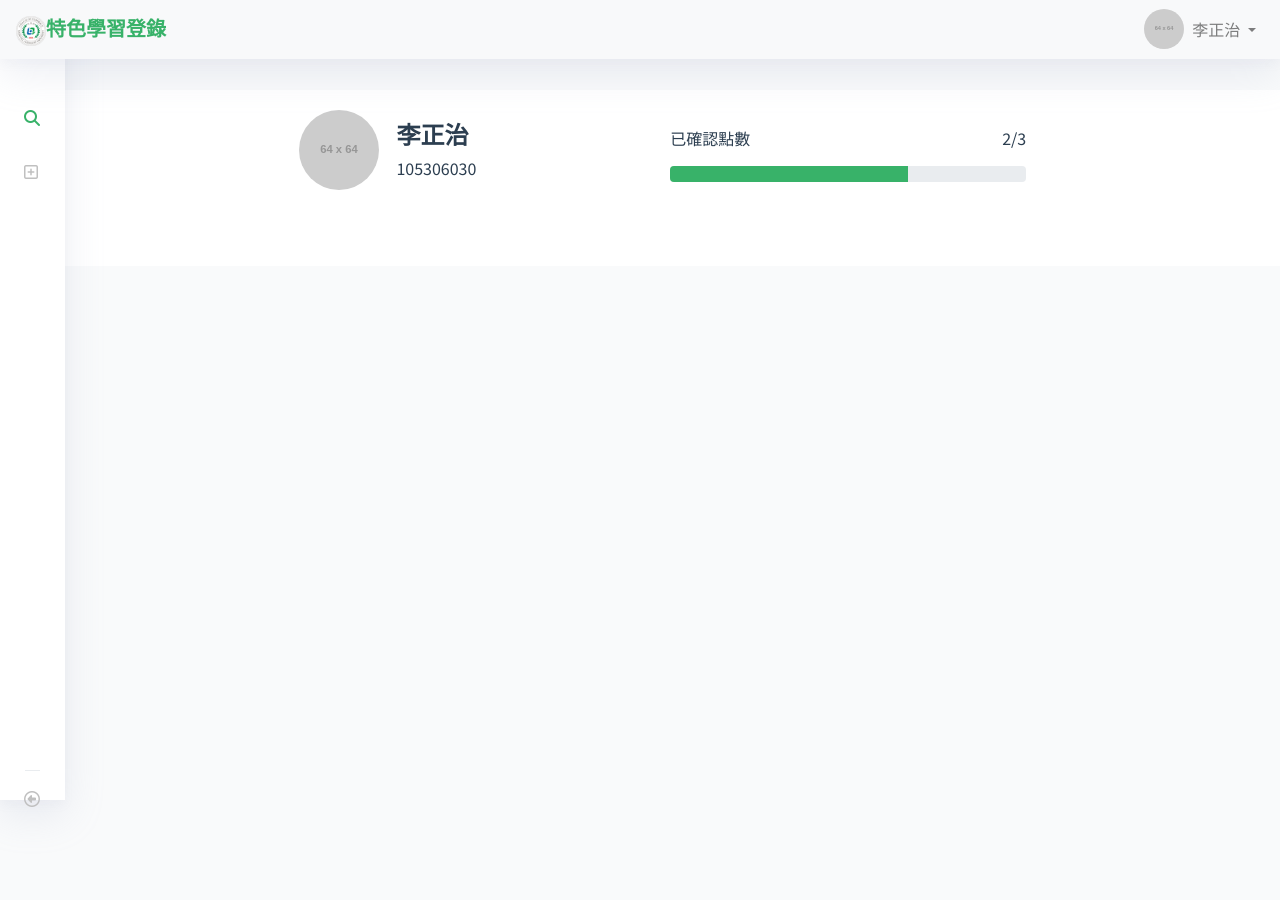
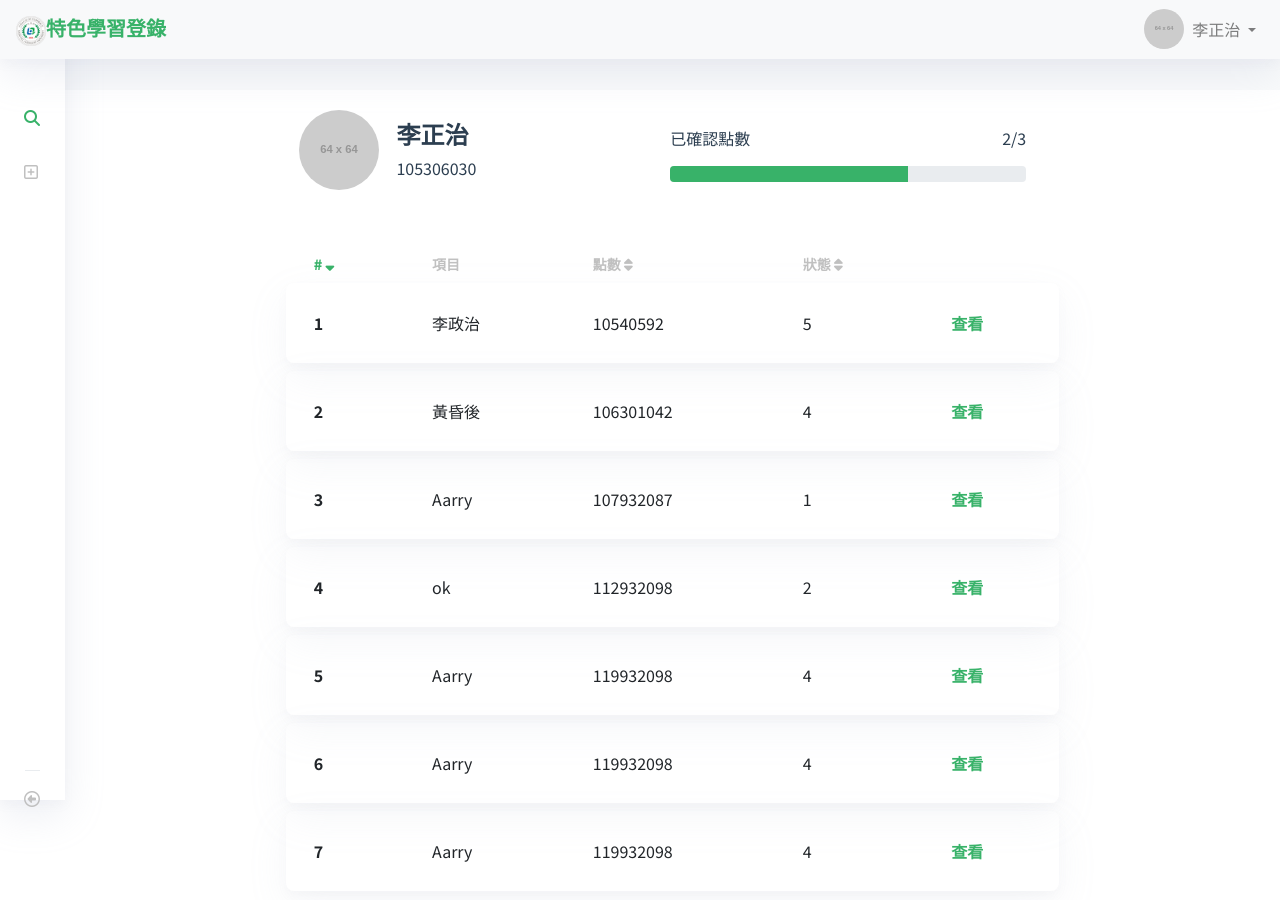
Before and after one commit to adchengzhi7/mbaSite, a Vue app in the folder frontend/: page /student in a window 1280 px wide. Shown: the top 900 px of the page. Before the commit the page ends 800 px from the top, so only its background shows below. Built offline with nearby package versions, Linux system fonts and the light colour scheme.

Commit message:
modeify page\table Ele -> page\table Temp , done pageTA  and modify pageSTUDENT

```diff
--- /dev/null
+++ b/frontend/src/components/ele-tableStudent.vue
@@ -0,0 +1,159 @@
+<template>
+    <div>
+        <customTable>
+
+            <template #thead>
+                  <tr>
+                    <th :key="th.key" v-for="th in thead" @click ="sortSelector(th.id,th.isSort)"  scope="col">
+                        <span :class="{'title-green':sortBy == th.id}">
+                            {{th.title}}
+                            <i v-if="sortBy == th.id && isReverse== false" class="fas fa-sort-down"></i>
+                            <i v-else-if="sortBy == th.id && isReverse== true" class="fas fa-sort-up"></i>
+                            <span v-else-if="!th.isSort"></span>
+                            <i v-else class="fas fa-sort"></i>
+                        </span>
+
+                    </th>
+
+                    <th></th>
+                </tr>
+            </template>
+            <template #tbody>
+                <tr class="bg-shadow-hover rounded" :key="item.id" v-for="item in filterData">
+                    <th scope="row">{{item.id}}</th>
+                    <td   v-html="(item.section)"></td>
+                    <td  v-html="(item.point)"></td>
+                    <td  v-html="(item.status)"></td>
+                    <td> <router-link to="/">查看</router-link></td>
+                </tr>
+            </template>
+        </customTable>
+    </div>
+</template>
+<script>
+import customTable from "./tmp-table"
+export default {
+    components:{
+        customTable
+    },
+    methods: {
+     sortSelector(selected,isSort){
+         let vm = this;
+         if(isSort){
+              vm.sortBy = selected;
+              vm.isReverse = !vm.isReverse;
+         }else{
+              vm.sortBy = "";
+         }
+     }
+    },
+    computed:{
+
+        filterData(){
+            let vm =this;
+            return vm.nameList.sort(function(a, b) {
+                if (!vm.isReverse) {
+                return a[vm.sortBy] - b[vm.sortBy];
+                } else {
+
+                return b[vm.sortBy] - a[vm.sortBy];
+                }
+            });
+
+
+        }
+
+    },
+    data() {
+        return {
+            filter:"",
+            sortBy :'id',
+            isReverse:false,
+            thead:
+                [
+                {key:'th01',id:"id",title:"#",isSort:true},
+                {key:'th02',id:"section",title:"項目",isSort:false},
+                {key:'th03',id:"point",title:"點數",isSort:true},
+                {key:'th04',id:"status",title:"狀態",isSort:true},
+                ],
+            nameList:[
+                {
+                    id:"1",
+                    section:"李政治",
+                    point:"10540592",
+                    status:"5"
+                },
+                {
+                    id:"2",
+                    section:"黃昏後",
+                    point:"106301042",
+                    status:"4"
+                },
+                {
+                    id:"3",
+                    section:"Aarry",
+                    point:"107932087",
+                    status:"1"
+                },
+                {
+                    id:"4",
+                    section:"ok",
+                    point:"112932098",
+                    status:"2"
+                },
+                {
+                    id:"5",
+                    section:"Aarry",
+                    point:"119932098",
+                    status:"4"
+                },{
+                    id:"6",
+                    section:"Aarry",
+                    point:"119932098",
+                    status:"4"
+                },{
+                    id:"7",
+                    section:"Aarry",
+                    point:"119932098",
+                    status:"4"
+                }
+            ]
+        }
+    },
+
+}
+</script>
+<style scoped>
+.table td, .table th {
+    border-top: 0px !important;
+    padding:  0rem  1.75rem !important;
+
+}
+.table tbody td, .table tbody th {
+    padding: 1.75rem !important;
+}
+.table {
+    border-collapse: separate;
+    border-spacing: 0px 0.5rem;
+}
+.table thead th {
+    border-bottom: 0px;
+    font-weight:900px;
+    font-size: 14px;
+    color:#c0c0c0;
+}
+table tbody tr:hover {
+    background-color:var(--hoverBgColor);
+
+}
+.rounded {
+    border-radius: .5rem!important;
+}
+a{
+    color:var(--green);
+    font-weight:900;
+}
+
+
+
+</style>
--- a/frontend/src/components/ele-table.vue
+++ b/frontend/src/components/ele-tableTA.vue
@@ -1,6 +1,7 @@
 <template>
     <div>
-        <table class="table">
+        <customTable>
+            <template #caption>
                 <caption>
                     <span>
                         {{filterData.length}} of {{nameList.length }}
@@ -11,7 +12,8 @@
                         <button class="btn btn-light" @click="nextPage" :disabled="currentPage == prevPageStatus" ><i class="fas fa-arrow-right"></i></button>
                     </span>
                 </caption>
-  <thead>
+            </template>
+            <template #thead>
                   <tr>
                     <th @click ="sortBy = 'id',isReverse = !isReverse"  scope="col">
                         <span :class="{'title-green':sortBy =='id'}">
@@ -40,8 +42,8 @@
                         </th>
                     <th></th>
                 </tr>
-  </thead>
-  <tbody>
+            </template>
+            <template #tbody>
                 <tr class="bg-shadow-hover rounded" :key="item.id" v-for="item in filterData">
                     <th scope="row">{{item.id}}</th>
                     <td   v-html="highlightMatches(item.first)"></td>
@@ -49,13 +51,17 @@
                     <td  v-html="highlightMatches(item.handle)"></td>
                     <td> <router-link to="/">查看</router-link></td>
                 </tr>
-  </tbody>
-</table>
+            </template>
+        </customTable>
     </div>
 </template>
 <script>
+import customTable from "./tmp-table"
 export default {
     props:["filter"],
+    components:{
+        customTable
+    },
     methods: {
         highlightMatches(text){
       const matchExists = text.toLowerCase().includes(this.filter.toLowerCase());
--- /dev/null
+++ b/frontend/src/components/tmp-table.vue
@@ -0,0 +1,44 @@
+<template>
+    <div>
+        <table class="table">
+            <slot name="caption"></slot>
+            <thead>
+                <slot name="thead"></slot>
+            </thead>
+            <tbody>
+                <slot name="tbody"></slot>
+            </tbody>
+        </table>
+    </div>
+</template>
+<script>
+export default {
+
+}
+</script>
+<style scoped>
+.table td, .table th {
+    border-top: 0px !important;
+}
+.table {
+    border-collapse: separate;
+    border-spacing: 0px 0.5rem;
+}
+.table thead th {
+    border-bottom: 0px;
+    font-weight:900px;
+    font-size: 14px;
+    color:#c0c0c0;
+}
+table tbody tr:hover {
+    background-color:var(--hoverBgColor);
+
+}
+
+a{
+    color:var(--green);
+    font-weight:900;
+}
+
+
+</style>
--- a/frontend/src/views/Student.vue
+++ b/frontend/src/views/Student.vue
@@ -47,7 +47,12 @@
 
        </div>
        <div v-else class="row mt-5">
+         <div class="col"></div>
+         <div class="col-8">
 
+         <tables></tables>
+         </div>
+         <div class="col"></div>
        </div>
      </div>
    </page>
@@ -55,13 +60,16 @@
 </template>
 
 <script>
-import page from "../components/ele-pageTemplate"
+import page from "../components/tmp-page"
 import avatar from "../components/ele-avatar"
+import tables from "../components/ele-tableStudent"
+
 export default {
 
   components:{
     page,
-    avatar
+    avatar,
+    tables
   },
   computed:{
     totalPoint(){
```
Also changed, not shown: frontend/src/views/Ta-index.vue (+4 -3 lines), frontend/src/components/tmp-page.vue (renamed from frontend/src/components/ele-pageTemplate.vue). Lines whose indentation alone changed are shown as unchanged.
